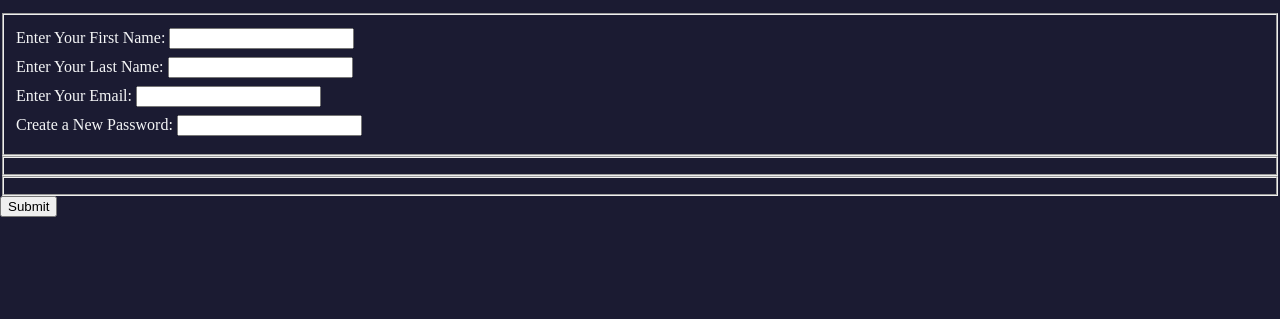
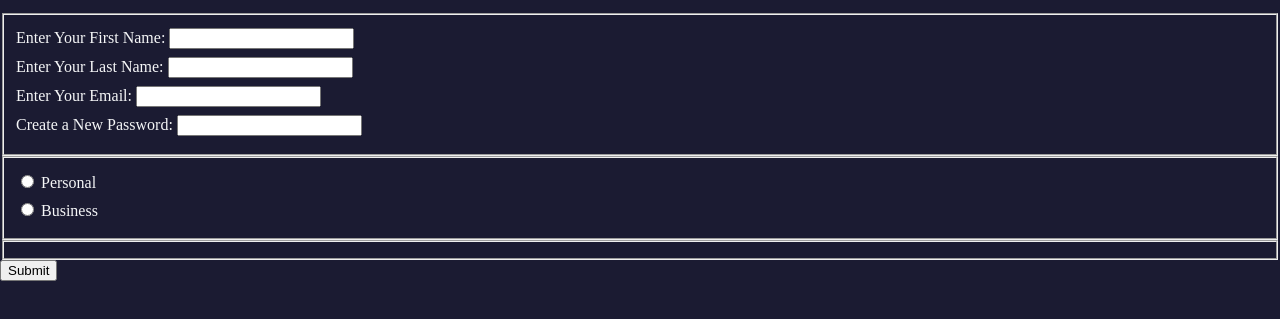
Before and after one commit to Nasrin-Mary/Registration-Form, a plain HTML site: page index.html in a window 1280 px wide. Shown: the part 101-420 px from the top of the page. Drawn offline with Linux system fonts and the light colour scheme.

Commit message:
adding 2 new label to the second fieldset

```diff
--- a/index.html
+++ b/index.html
@@ -24,7 +24,10 @@
                 <input id="new-password" type="password" required pattern="[a-z0-5]{8,}">
             </label>
         </fieldset>
-        <fieldset></fieldset>
+        <fieldset>
+            <label><input type="radio" name="account-type"/> Personal</label>
+        <label><input type="radio" name="account-type" /> Business</label>
+        </fieldset>
         <fieldset></fieldset>
         <input type="submit" value="Submit">
     </form>
```
